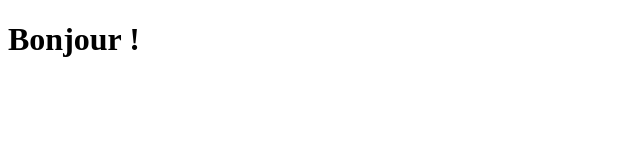
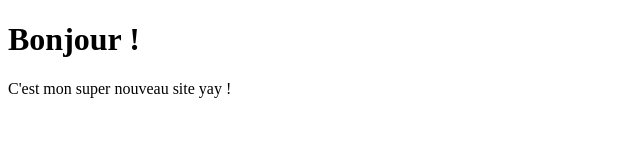
Before and after one commit to youpiwaza/projet-de-test2, a plain HTML site: page index.html in a window 1280 px wide. Shown: the whole page, without its empty margins (0-640 px from the left). Drawn offline with Linux system fonts and the light colour scheme.

Commit message:
MOD: index.html > content

```diff
--- a/index.html
+++ b/index.html
@@ -7,5 +7,6 @@
 </head>
 <body>
     <h1>Bonjour !</h1>
+    <p>C'est mon super nouveau site yay !</p>
 </body>
 </html>
```
